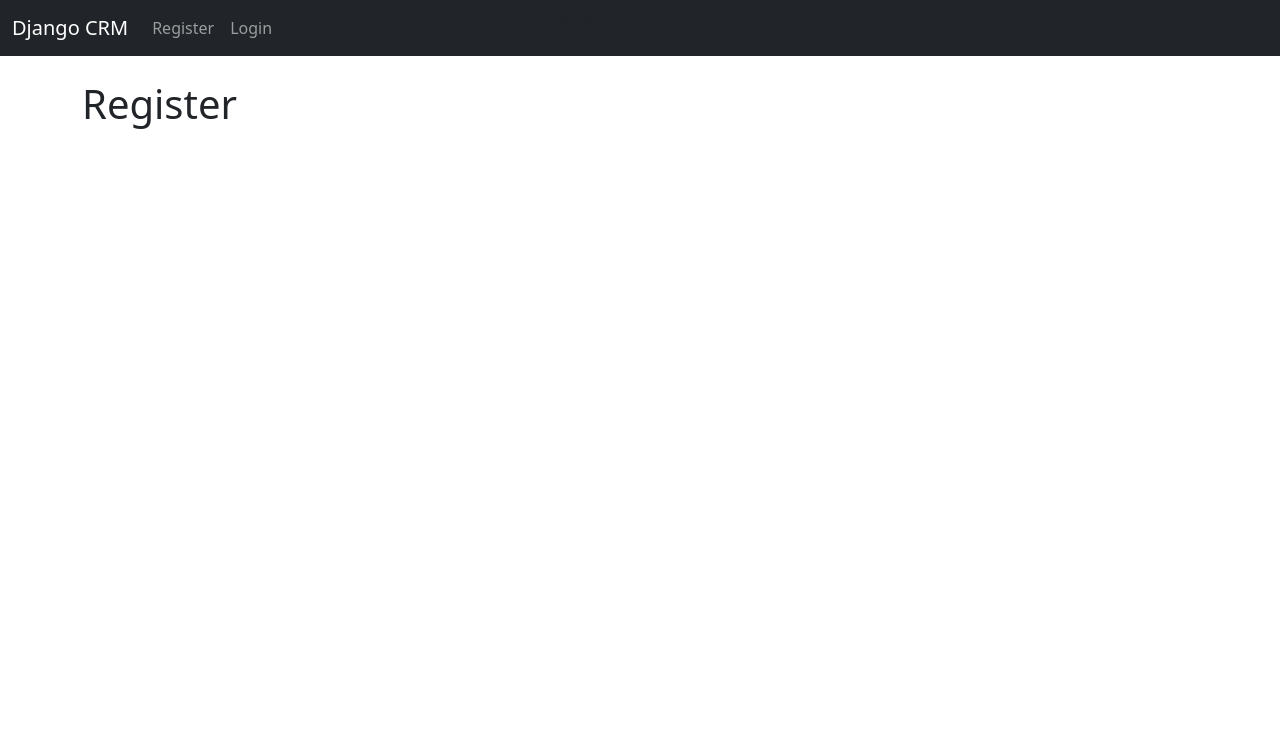
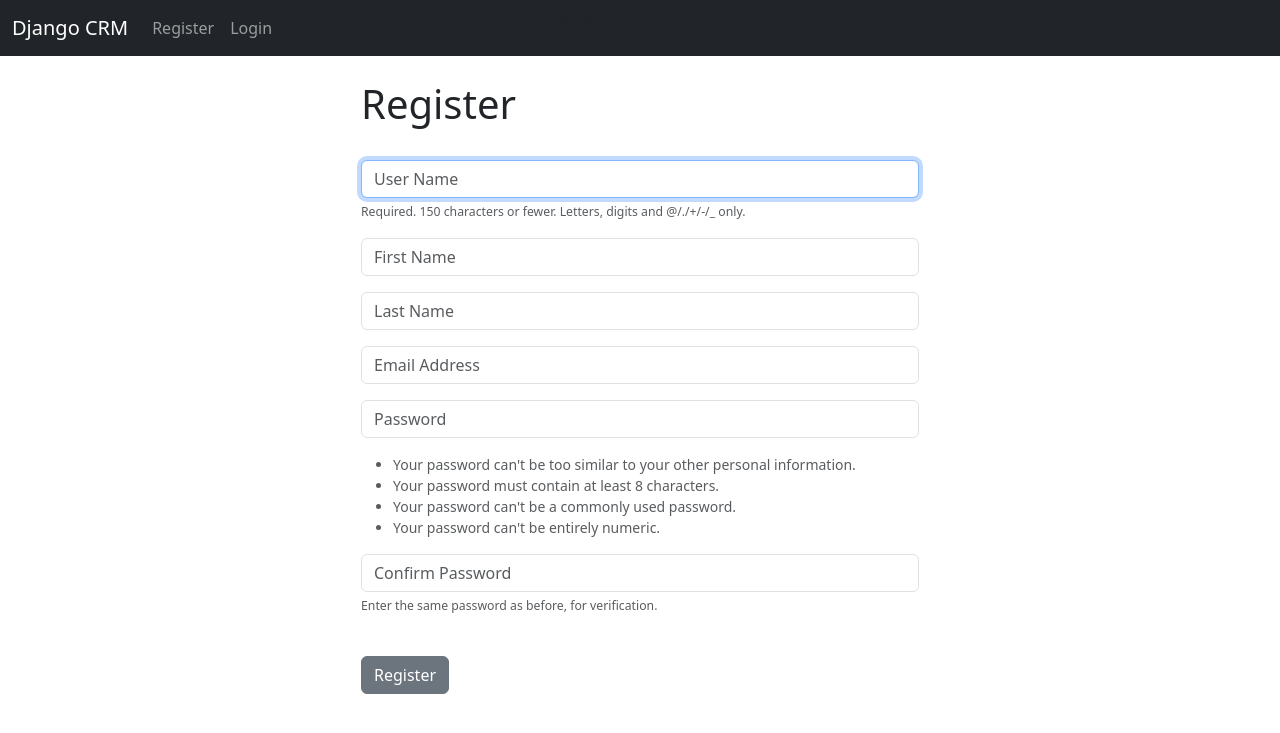
Before and after one commit to seanarch/django-crm, a Django app: page /register/ in a window 1280 px wide. Shown: the top 733 px of the page. Run offline with Django 4.2, Linux system fonts and the light colour scheme.

Commit message:
register page

```diff
--- a/djangocrm/website/forms.py
+++ b/djangocrm/website/forms.py
@@ -1,8 +1,8 @@
-from django.contrib.auth.forms import UserCreationFrom
+from django.contrib.auth.forms import UserCreationForm
 from django.contrib.auth.models import User
 from django import forms
 
-class SignUpFormm(UserCreationFrom):
+class SignUpForm(UserCreationForm):
     email = forms.EmailField(label="", widget=forms.TextInput(attrs={'class': 'form-control', 'placeholder':'Email Address'}))
     first_name = forms.CharField(label="", max_length=100, widget=forms.TextInput(attrs={'class': 'form-control', 'placeholder':'First Name'}))
     last_name = forms.CharField(label="", max_length=100, widget=forms.TextInput(attrs={'class': 'form-control', 'placeholder':'Last Name'}))
--- a/djangocrm/website/templates/register.html
+++ b/djangocrm/website/templates/register.html
@@ -1,5 +1,15 @@
 {% extends 'base.html' %} {% block content %}
 
-<h1>Register</h1>
+<div class="col-md-6 offset-md-3">
+  <h1>Register</h1>
+  <br />
+  <form method="POST" action="">
+    {% csrf_token %} {{form.as_p}}
+
+    <br />
+
+    <button type="submit" class="btn btn-secondary">Register</button>
+  </form>
+</div>
 
 {% endblock %}
--- a/djangocrm/website/views.py
+++ b/djangocrm/website/views.py
@@ -1,6 +1,7 @@
 from django.shortcuts import render, redirect
 from django.contrib.auth import authenticate, login, logout
 from django.contrib import messages
+from .forms import SignUpForm
 
 # Create your views here.
 def home(request):
@@ -29,4 +30,18 @@ def logout_user(request):
     return redirect('home')
 
 def register_user(request):
-    return render(request, 'register.html', {})
+    if request.method == 'POST':
+        form = SignUpForm(request.POST)
+        if form.is_valid():
+            form.save()
+            # Authenticate and login
+            username = form.cleaned_data['username']
+            password = form.cleaned_data['password1']
+            user = authenticate(username=username, password=password)
+            login(request, user)
+            messages.success(request, "You have successfully registered! Welcome!")
+            return redirect('home')
+
+    else:
+        form = SignUpForm()
+        return render(request, 'register.html', {'form': form})
```
